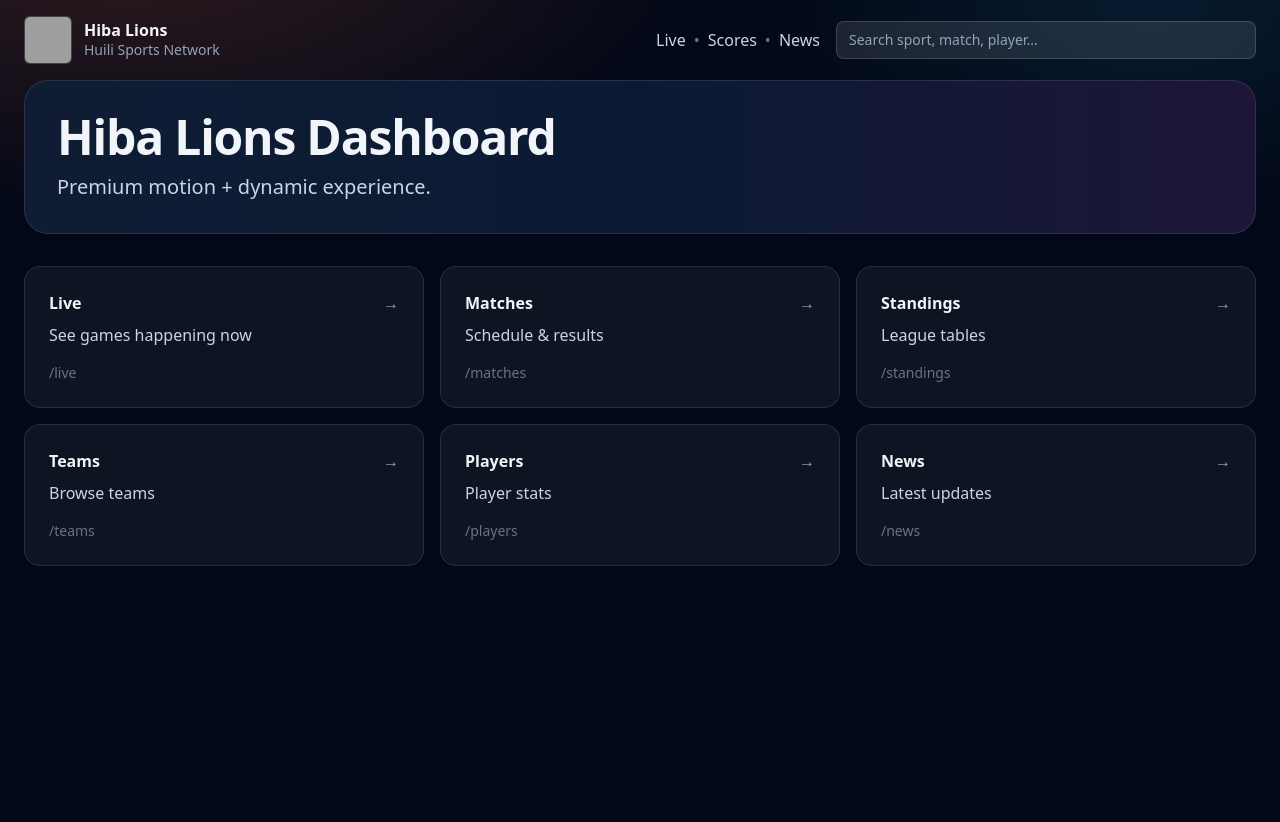
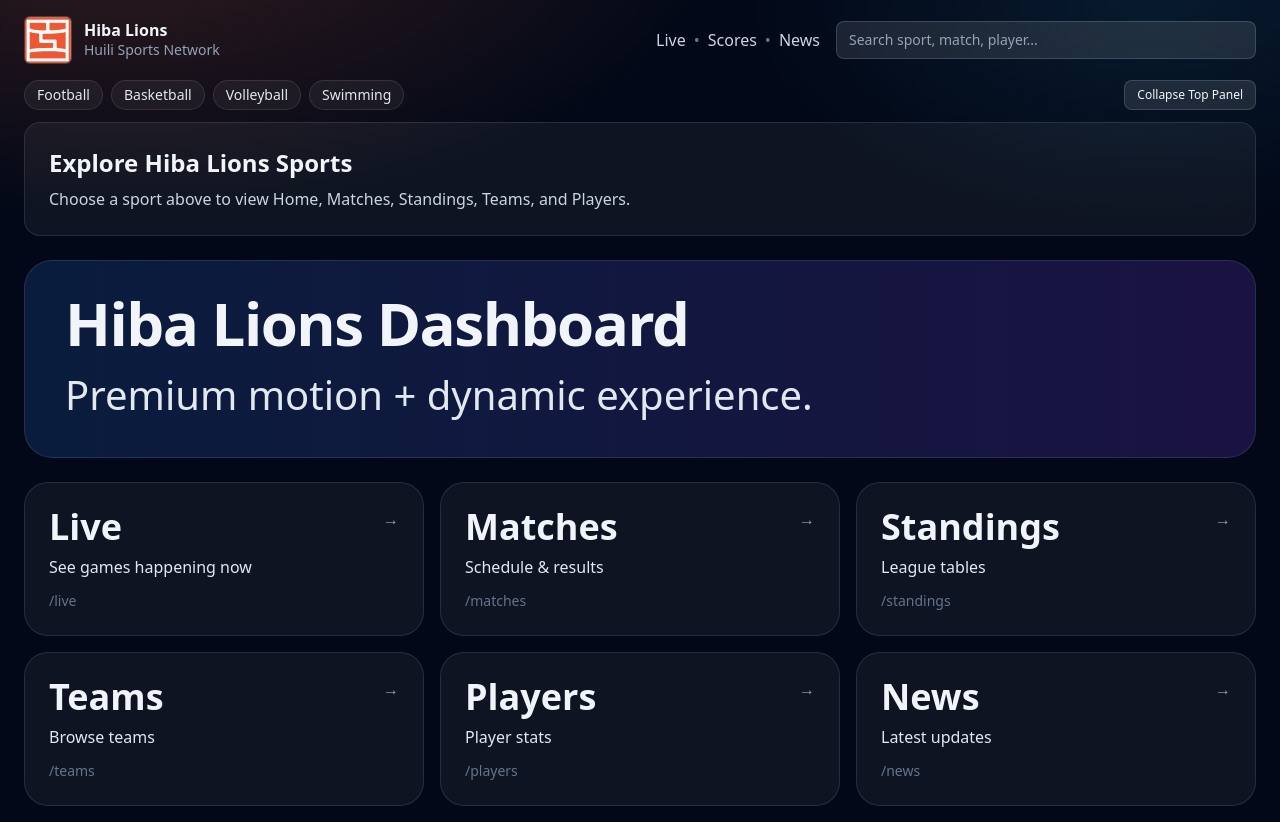
Before and after one commit to michaelfang1234/MichaelF, a Next.js app: page / in a window 1280 px wide. Before the commit the page ends 800 px from the top, so only its background shows below. Built offline with nearby package versions, Linux system fonts and the light colour scheme; grey boxes are pictures that could not be loaded.

Commit message:
Restore home page with SportsBar panel, collapse controls area, and previous dashboard structure

```diff
--- a/src/app/page.tsx
+++ b/src/app/page.tsx
@@ -1,34 +1,41 @@
 import Link from "next/link";
+import SportsBar from "@/components/sports-bar";
 
 const cards = [
-  { title: "Live", desc: "See games happening now", path: "/live" },
-  { title: "Matches", desc: "Schedule & results", path: "/matches" },
-  { title: "Standings", desc: "League tables", path: "/standings" },
-  { title: "Teams", desc: "Browse teams", path: "/teams" },
-  { title: "Players", desc: "Player stats", path: "/players" },
-  { title: "News", desc: "Latest updates", path: "/news" },
+  { title: "Live", desc: "See games happening now", href: "/live" },
+  { title: "Matches", desc: "Schedule & results", href: "/matches" },
+  { title: "Standings", desc: "League tables", href: "/standings" },
+  { title: "Teams", desc: "Browse teams", href: "/teams" },
+  { title: "Players", desc: "Player stats", href: "/players" },
+  { title: "News", desc: "Latest updates", href: "/news" },
 ];
 
 export default function HomePage() {
   return (
-    <div className="space-y-8">
-      <section className="rounded-3xl border border-white/10 bg-gradient-to-r from-[#0f1c34] via-[#0b1a33] to-[#1d1638] p-8">
-        <h1 className="text-5xl font-semibold tracking-tight">Hiba Lions Dashboard</h1>
-        <p className="mt-3 text-xl text-slate-300">Premium motion + dynamic experience.</p>
+    <main className="space-y-6">
+      <SportsBar />
+
+      <section className="rounded-[28px] border border-white/10 bg-gradient-to-r from-[#102a56]/60 to-[#2c1a5f]/60 px-10 py-8">
+        <h2 className="text-6xl font-semibold tracking-tight">Hiba Lions Dashboard</h2>
+        <p className="mt-3 text-[40px] text-slate-200">Premium motion + dynamic experience.</p>
       </section>
 
       <section className="grid gap-4 md:grid-cols-2 xl:grid-cols-3">
         {cards.map((c) => (
-          <Link key={c.title} href={c.path} className="rounded-2xl border border-white/10 bg-white/5 p-6 transition hover:bg-white/10">
-            <div className="mb-2 flex items-center justify-between">
-              <h2 className="text-4 font-semibold">{c.title}</h2>
-              <span className="text-slate-400">→</span>
+          <Link
+            key={c.href}
+            href={c.href}
+            className="group rounded-3xl border border-white/10 bg-white/5 p-6 transition hover:bg-white/10"
+          >
+            <div className="flex items-start justify-between">
+              <h3 className="text-4xl font-semibold">{c.title}</h3>
+              <span className="text-slate-400 transition group-hover:translate-x-1">→</span>
             </div>
-            <p className="text-slate-300">{c.desc}</p>
-            <p className="mt-4 text-sm text-slate-500">{c.path}</p>
+            <p className="mt-2 text-slate-200">{c.desc}</p>
+            <p className="mt-3 text-sm text-slate-500">{c.href}</p>
           </Link>
         ))}
       </section>
-    </div>
+    </main>
   );
 }
```
Also changed, not shown: public/hiba-logo.png (added).
